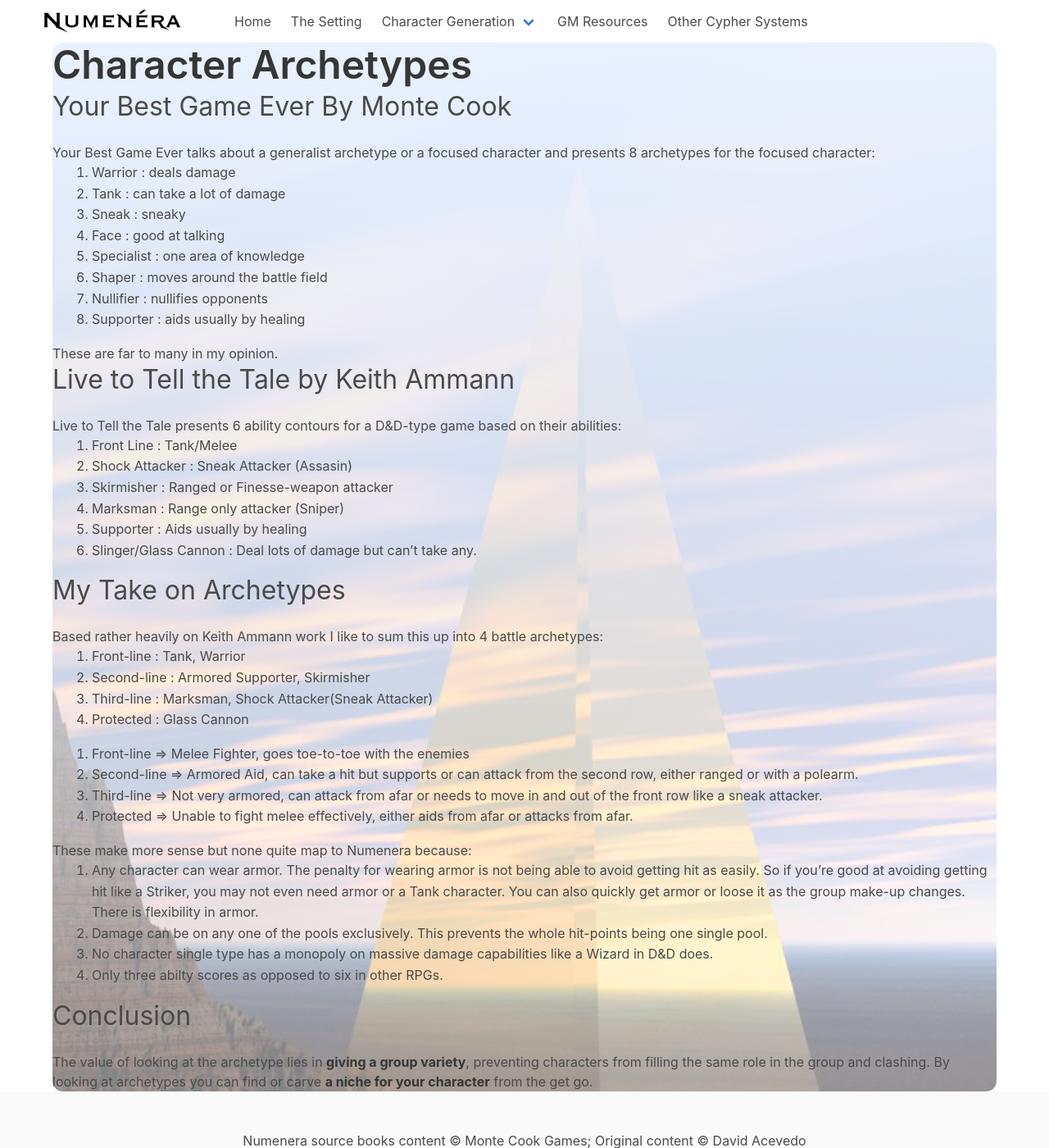
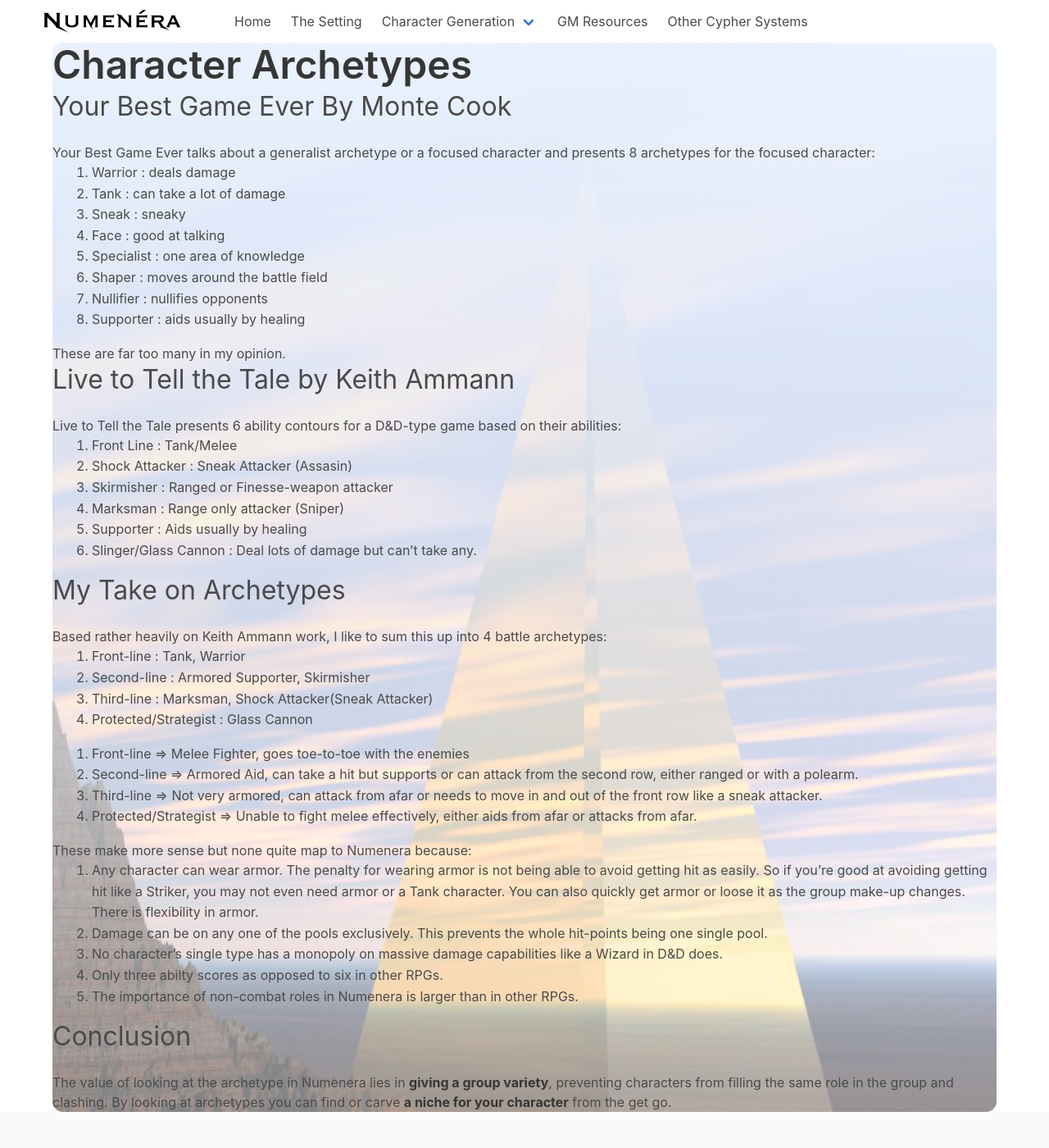
Before and after one commit to rebelwarrior/numenera, a Jekyll site: the page built from archetypes.md, in a window 1280 px wide and 1400 px high. Shown: the whole window at 82% size. Built offline with Jekyll 4.4.1, drawn with Linux system fonts in a browser that asks for light colours; nearby versions of some CDN libraries.

Commit message:
fixes some typos

```diff
--- a/archetypes.md
+++ b/archetypes.md
@@ -21,7 +21,7 @@
 8. Supporter : aids usually by healing
 {:.ml-6}
 
-These are far to many in my opinion.
+These are far too many in my opinion.
 
 ## Live to Tell the Tale by Keith Ammann
 {:.subtitle.is-3}
@@ -39,30 +39,31 @@
 ## My Take on Archetypes
 {:.subtitle.is-3}
 
-Based rather heavily on Keith Ammann work I like to sum this up into 4 battle archetypes:
+Based rather heavily on Keith Ammann work, I like to sum this up into 4 battle archetypes:
 
 1. Front-line : Tank, Warrior
 2. Second-line : Armored Supporter, Skirmisher
 3. Third-line : Marksman, Shock Attacker(Sneak Attacker)
-4. Protected : Glass Cannon
+4. Protected/Strategist : Glass Cannon
 {:.ml-6}
 
 1. Front-line => Melee Fighter, goes toe-to-toe with the enemies
 2. Second-line => Armored Aid, can take a hit but supports or can attack from the second row, either ranged or with a polearm.
 3. Third-line => Not very armored, can attack from afar or needs to move in and out of the front row like a sneak attacker.
-4. Protected => Unable to fight melee effectively, either aids from afar or attacks from afar.
+4. Protected/Strategist => Unable to fight melee effectively, either aids from afar or attacks from afar.
 {:.ml-6}
 
 These make more sense but none quite map to Numenera because:
 
 1. Any character can wear armor. The penalty for wearing armor is not being able to avoid getting hit as easily. So if you're good at avoiding getting hit like a Striker, you may not even need armor or a Tank character. You can also quickly get armor or loose it as the group make-up changes. There is flexibility in armor.
 2. Damage can be on any one of the pools exclusively. This prevents the whole hit-points being one single pool.
-3. No character single type has a monopoly on massive damage capabilities like a Wizard in D&D does.
+3. No character's single type has a monopoly on massive damage capabilities like a Wizard in D&D does.
 4. Only three abilty scores as opposed to six in other RPGs.
+5. The importance of non-combat roles in Numenera is larger than in other RPGs.
 {:.ml-6}
 
 ## Conclusion
 {:.subtitle.is-3}
 
-The value of looking at the archetype lies in __giving a group variety__, preventing characters from filling the same role in the group and clashing. By looking at archetypes you can find or carve __a niche for your character__ from the get go.
+The value of looking at the archetype in Numenera lies in __giving a group variety__, preventing characters from filling the same role in the group and clashing. By looking at archetypes you can find or carve __a niche for your character__ from the get go.
 <br>
```
Also changed, not shown: character_creation.md (+1 -1 lines).
